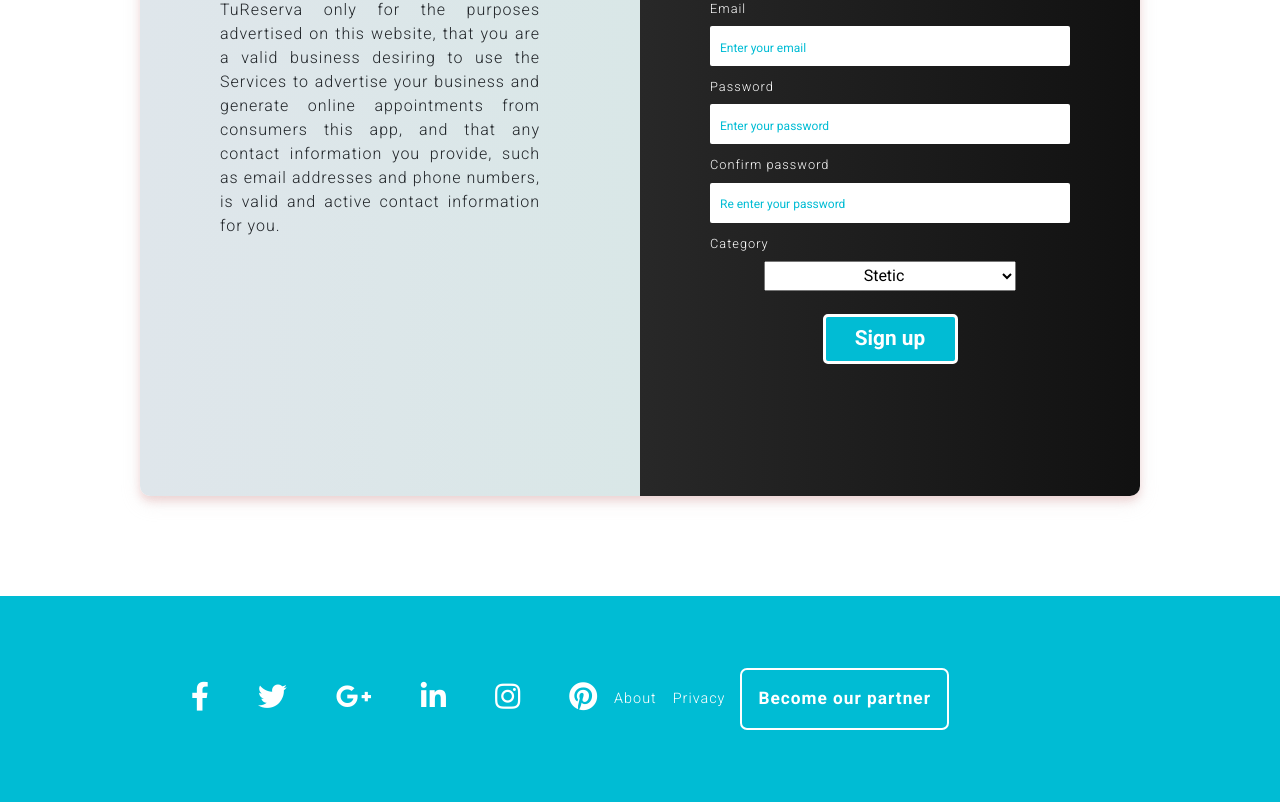
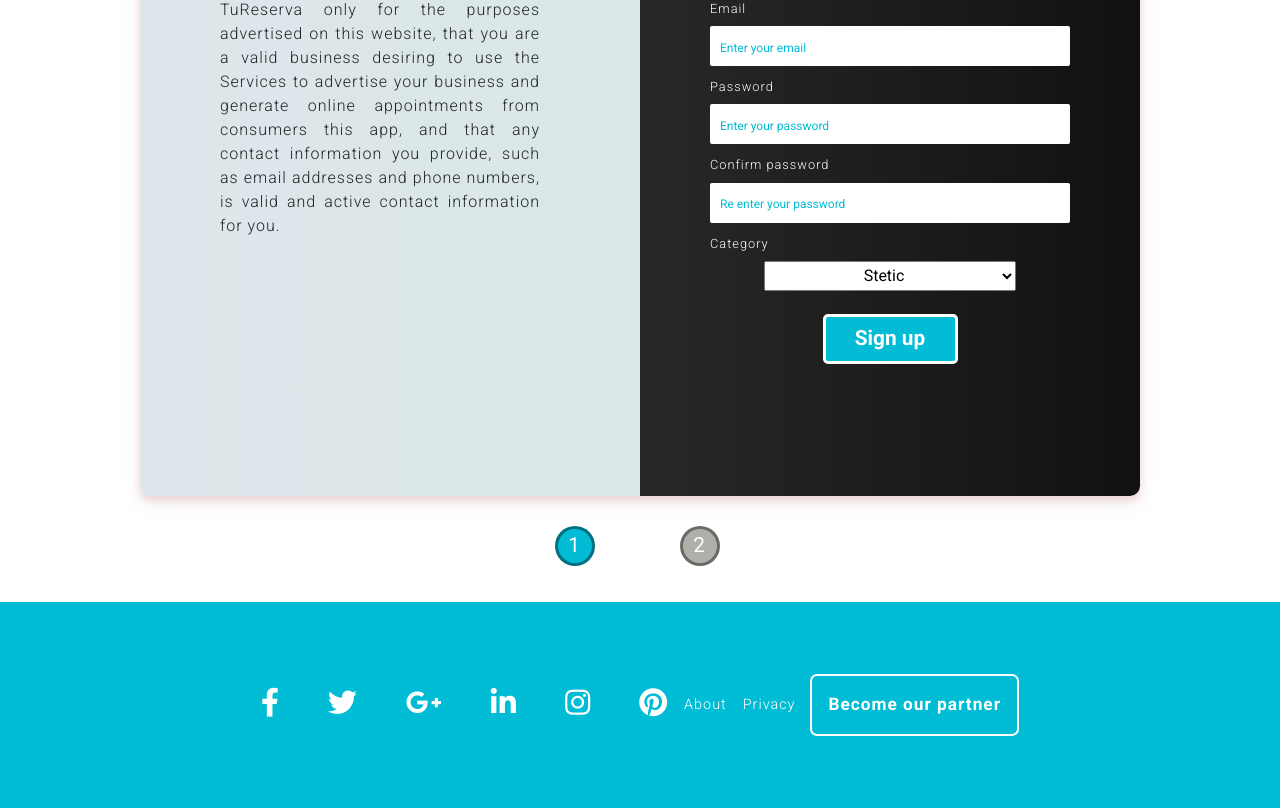
Before and after one commit to AteCastillo/TuReserva, a React (Create React App) app in the folder frontend/: page /signuppartner in a window 1280 px wide. Shown: the part 824-1632 px from the top of the page. Built offline with nearby package versions, Linux system fonts and the light colour scheme.

Commit message:
Finishing partner signup

```diff
--- a/frontend/src/components/Footer.js
+++ b/frontend/src/components/Footer.js
@@ -3,7 +3,7 @@ import {Link} from 'react-router-dom';
 import "./Main/Main.css"
 
 export const Footer = () => (
-    <footer class="page-footer  font-small cyan fix">
+    <footer class="page-footer footer-service font-small cyan fix">
       <div class="container absolute">
         <div class="row">
 
--- a/frontend/src/components/Main/Main.css
+++ b/frontend/src/components/Main/Main.css
@@ -35,6 +35,12 @@
 .footer-main{
     height: 200px;
     color: white  !important;
+}
+.footer-service{
+    display: flex;
+    flex-direction: row;
+    justify-content: center;
+    align-items: center;
 }
 
 .navbar-main{
--- a/frontend/src/components/Order/DatetimePicker2.js
+++ b/frontend/src/components/Order/DatetimePicker2.js
@@ -1,15 +1,16 @@
 import React from 'react'
 
-export const DateTimePicker = () => {
-    const hoursFirst = ['9:00', '9:30', '10:00', '10:30', '11:00'];
-    const hourSecond = ['11:30','12:00', '12:30', '13:00', '13:30'];
-    const hourThird = ['14:00', '14:30', '15:00', '15:30', '16:00'];
-    const hourFour = ['16:30', '17:00', '17:30', '18:00', '18:30'];
-    console.log(typeof(hourFirst))
+export const DatetimePicker = () => {
+    //const tiempoTranscurrido = Date.now();
+    //const selectedDate = new Date(tiempoTranscurrido)
+    //const selectedDate = "12-02-2012"
+    /*const handleDateChange = (e) =>
+    {
+        console.log(e);
+    }*/
+     /*<DatePicker value={selectedDate} onChange={handleDateChange} />*/
     return (
 
-            <div>a</div>
-
-
+    <h1> DatePicker</h1>
     )
 }
--- a/frontend/src/components/Order/OrderMain.js
+++ b/frontend/src/components/Order/OrderMain.js
@@ -1,5 +1,5 @@
 import React from 'react';
-import { DateTimePicker } from './DateTimePicker';
+import { DatetimePicker } from './DatetimePicker2';
 import "./Order.css"
 import { OrderInfo } from './OrderInfo';
 
@@ -7,7 +7,7 @@ export const OrderMain = (props) => {
     const elems = props.location
     return(
         <div className="order-container">
-        <DateTimePicker className="datetime-container"/>
+        <DatetimePicker/>
         <OrderInfo className="orderinfo-container" names={elems.names}
         quantity={elems.quantity} total={elems.total}
         prices={elems.prices} times={elems.times} services={elems.services}
--- a/frontend/src/components/ServicesForm/ServiceForm.js
+++ b/frontend/src/components/ServicesForm/ServiceForm.js
@@ -2,6 +2,7 @@ import React from 'react';
 import FormServices from './FormServices';
 import './Services2.css';
 import FormUpload from "./FormUpload"
+import {Steps} from "./Steps"
 
 export const ServiceForm = (props) => {
     const id = props.location.id
@@ -15,7 +16,7 @@ export const ServiceForm = (props) => {
             {/* if is not submitted, display form, else success:*/}
             <FormServices partner_id={id}/>
         </div>
-        <Steps/>
+        <Steps first="#b0b0ab" second="#01bcd4" button={true}/>
     </>
     );
 };
--- a/frontend/src/components/ServicesForm/Services2.css
+++ b/frontend/src/components/ServicesForm/Services2.css
@@ -198,3 +198,42 @@
   .button-submit{
     margin-top:20px;
   }
+
+.steps{
+  display: flex;
+  flex-direction: row;
+  text-align: center;
+  color:white;
+  width:250px;
+  font-weight: bolder;
+  font-size: 1.3rem;
+  justify-content: space-around;
+  align-items: center;
+  margin: -70px 40% 20px 40%;
+}
+
+.elem-step{
+  width:40px;
+  height: 40px;
+  border-radius: 50%;
+  border: 3px solid rgba(0,0,0,0.4);
+  display: flex;
+  align-items: center;
+  justify-content: center;
+}
+
+.button-step{
+  width:60px;
+  height: 60px;
+  border-radius: 50%;
+  border: 3px solid rgba(0,0,0,0.4);
+  margin-left:10px;
+  background-color:#01bcd4;
+  color:white;
+  position: absolute;
+  font-size:1.3rem;
+  font-weight: 900;
+  bottom:0;
+  right: 0;
+  margin-right: 20%;
+}
--- a/frontend/src/components/ServicesForm/Steps.js
+++ b/frontend/src/components/ServicesForm/Steps.js
@@ -1,8 +1,22 @@
 import React from 'react'
+import {useHistory} from 'react-router-dom'
 
-export const Steps = () =>
+export const Steps = ({first, second, button}) =>
 {
+    let history = useHistory();
+    const finish = () =>
+    {
+        history.push('/')
+    }
     return (
-        <h1>Steps</h1>
+        <>
+        <div className="steps">
+        <p className="elem-step" style={{backgroundColor:first}}>1</p>
+        <p className="elem-step" style={{backgroundColor:second}}>2</p>
+        </div>
+        <div className='btn-step'>
+        {button && (<button className="button-step" onClick={finish}> OK</button>)}
+         </div>
+        </>
     )
 }
--- a/frontend/src/components/SignupPartner.js
+++ b/frontend/src/components/SignupPartner.js
@@ -1,6 +1,7 @@
 import React, {useState} from 'react';
 import FormSignup from './FormSignup';
 import './Form.css';
+import { Steps } from './ServicesForm/Steps';
 
 export const SignupPartner = () => {
     return (
@@ -16,6 +17,7 @@ By registering, you agree that you will use TuReserva only for the purposes adve
         </div>
             <FormSignup/>
         </div>
+        <Steps first="#01bcd4" second="#b0b0ab" button={false}/>
     </>
     );
 };
```
Also changed, not shown: 1 other file (tests, documents, lock files or other folders).
